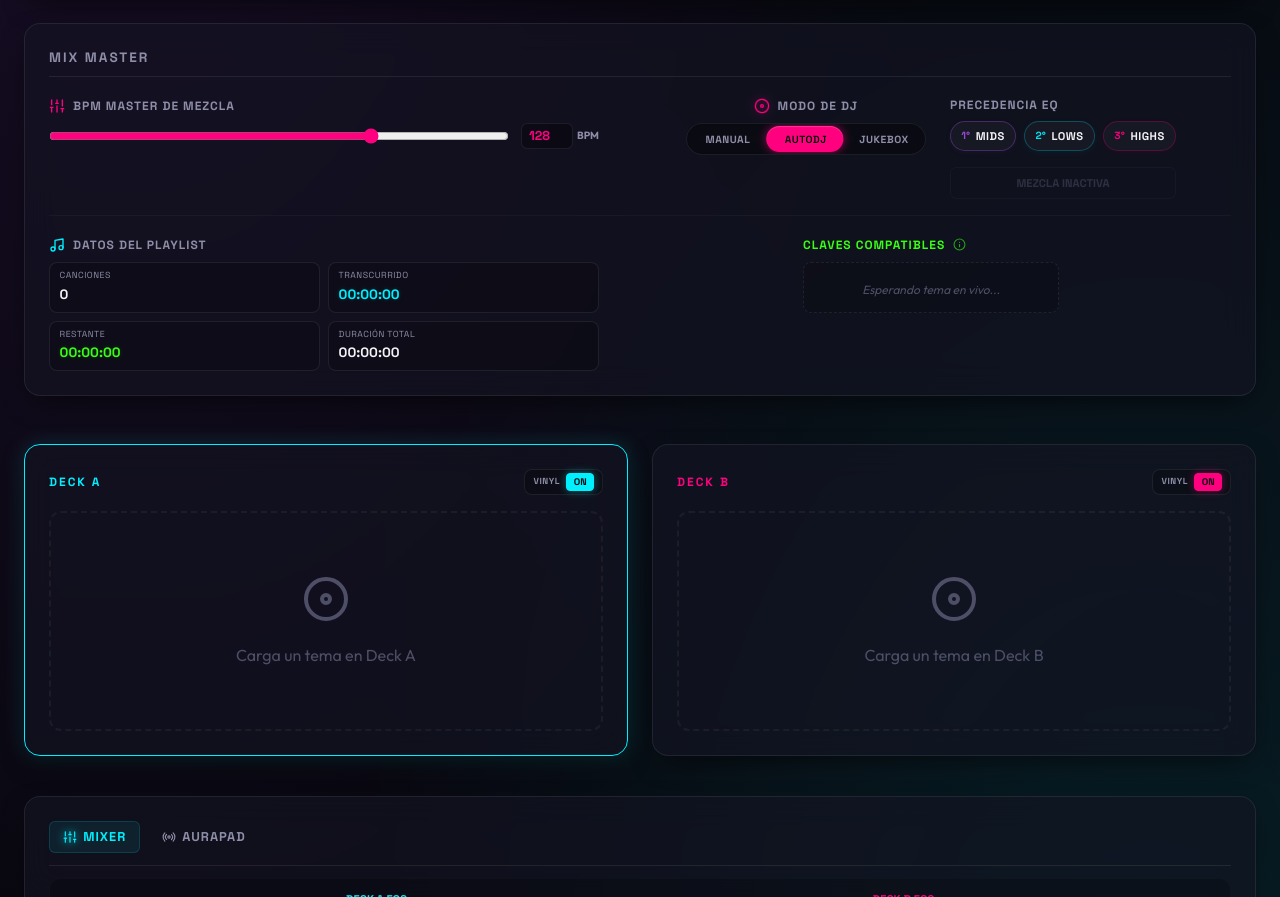
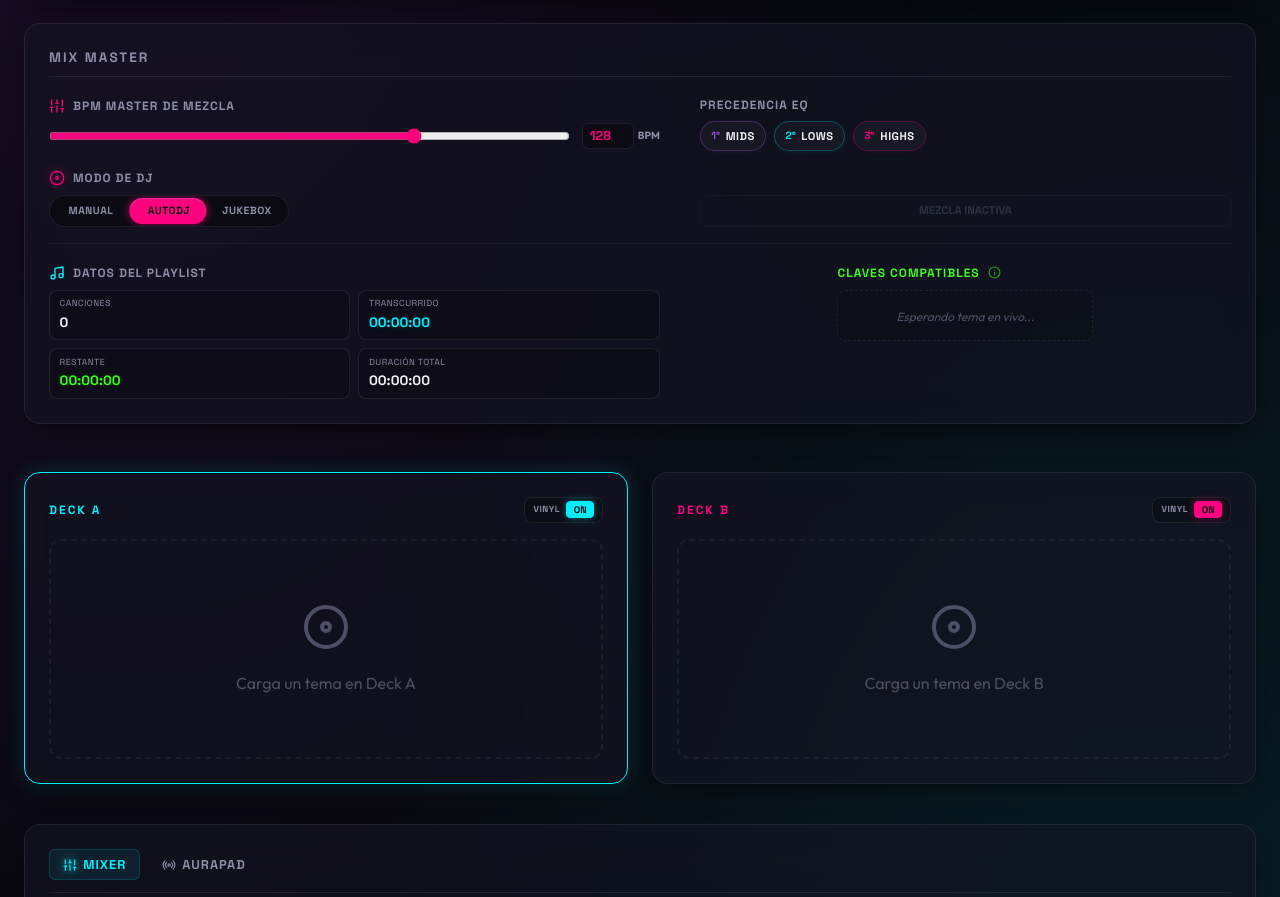
Before and after one commit to hector-horta/AuraMix, a React (Vite) app: page / in a window 1280 px wide. Shown: the part 836-1733 px from the top of the page. Built offline with nearby package versions, Linux system fonts and the light colour scheme.

Commit message:
feat: add MixMaster component for managing DJ session controls, harmonic key compatibility, and transition status animation

```diff
--- a/src/components/MixMaster.css
+++ b/src/components/MixMaster.css
@@ -28,23 +28,40 @@
 
 .mix-master-row-primary {
   display: grid;
-  grid-template-columns: 1.1fr 1.2fr;
-  gap: 2rem;
-  align-items: flex-start;
+  grid-template-columns: 1.15fr 1fr;
+  gap: 2.5rem;
+  align-items: stretch;
   border-bottom: 1px solid rgba(255, 255, 255, 0.03);
   padding-bottom: 1rem;
 }
 
+.mix-master-left-column {
+  display: flex;
+  flex-direction: column;
+  gap: 1.25rem;
+}
+
+.mix-master-right-column {
+  display: flex;
+  flex-direction: column;
+  gap: 0.75rem;
+  justify-content: space-between;
+  width: 100%;
+}
+
 .mix-master-row-secondary {
   display: grid;
-  grid-template-columns: 1.1fr 1.2fr;
-  gap: 2rem;
+  grid-template-columns: 1.15fr 1fr;
+  gap: 2.5rem;
   align-items: flex-start;
 }
 
 @media (max-width: 768px) {
   .mix-master-row-primary {
     grid-template-columns: 1fr;
+    gap: 1.5rem;
+  }
+  .mix-master-right-column {
     gap: 1rem;
   }
   .mix-master-row-secondary {
@@ -112,28 +129,11 @@
   color: var(--text-muted);
 }
 
-/* Auto-DJ toggle container */
-.mix-master-autodj-container {
-  display: flex;
-  flex-direction: row;
-  align-items: flex-start;
-  gap: 1.5rem;
-  justify-self: center;
-  height: fit-content;
-}
-
 .autodj-switch-wrapper {
   display: flex;
   flex-direction: column;
-  align-items: center;
+  align-items: flex-start;
   gap: 0.5rem;
-}
-
-@media (max-width: 480px) {
-  .mix-master-autodj-container {
-    flex-direction: column;
-    gap: 0.75rem;
-  }
 }
 
 .autodj-header-group {
--- a/src/components/MixMaster.jsx
+++ b/src/components/MixMaster.jsx
@@ -97,8 +97,10 @@ export default function MixMaster({
         <h2 className="mix-master-title-text">MIX MASTER</h2>
       </div>
 
-      {/* Primary Row (Line 2): BPM Master & Auto-DJ switch */}
+      {/* Primary Row (Line 2): Controls on the left, precedence and alerts on the right */}
       <div className="mix-master-row mix-master-row-primary">
+        {/* Left Column: Controls (BPM Master & DJ Mode) */}
+        <div className="mix-master-left-column">
           {/* BPM Selector */}
           <div className="mix-master-bpm-container">
             <div className="bpm-info-group">
@@ -133,8 +135,7 @@ export default function MixMaster({
             </div>
           </div>
 
-        {/* Auto-DJ Control */}
-        <div className="mix-master-autodj-container">
+          {/* DJ Mode Control */}
           <div className="autodj-switch-wrapper">
             <div className="autodj-header-group">
               <Disc className={`mix-master-icon ${djMode !== 'manual' ? 'autodj-icon-spinning' : ''}`} size={16} />
@@ -146,7 +147,7 @@ export default function MixMaster({
               <button
                 className={`mode-btn ${djMode === 'manual' ? 'active' : ''}`}
                 onClick={() => onDjModeChange('manual')}
-                title="Modo Manual: Control total sobre volumen y EQs"
+                title="Modo Manual: Control total sobre volumen EQs"
               >
                 Manual
               </button>
@@ -167,7 +168,10 @@ export default function MixMaster({
               <div className={`mode-slider slide-${djMode}`} />
             </div>
           </div>
-          <div className="eq-order-and-alert-column">
+        </div>
+
+        {/* Right Column: Precedence & Alerts */}
+        <div className="mix-master-right-column">
           <EqOrderPills
             eqOrder={eqOrder}
             onOrderChange={onEqOrderChange}
@@ -181,7 +185,6 @@ export default function MixMaster({
             ) : (
               <>MEZCLA EN CURSO ({transitionState.phase.toUpperCase()})</>
             )}
-            </div>
           </div>
         </div>
       </div>
```
Lines whose indentation alone changed are shown as unchanged.
